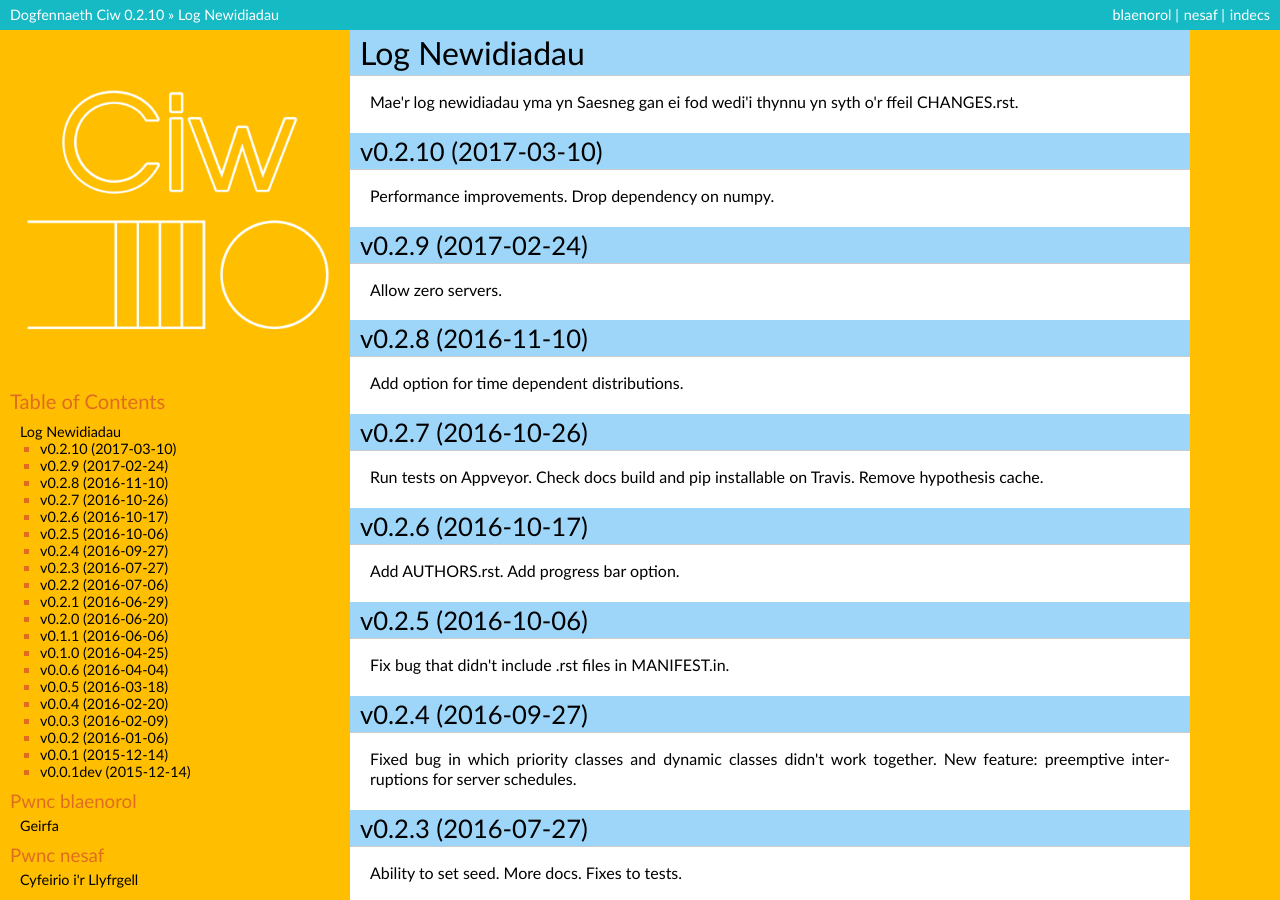
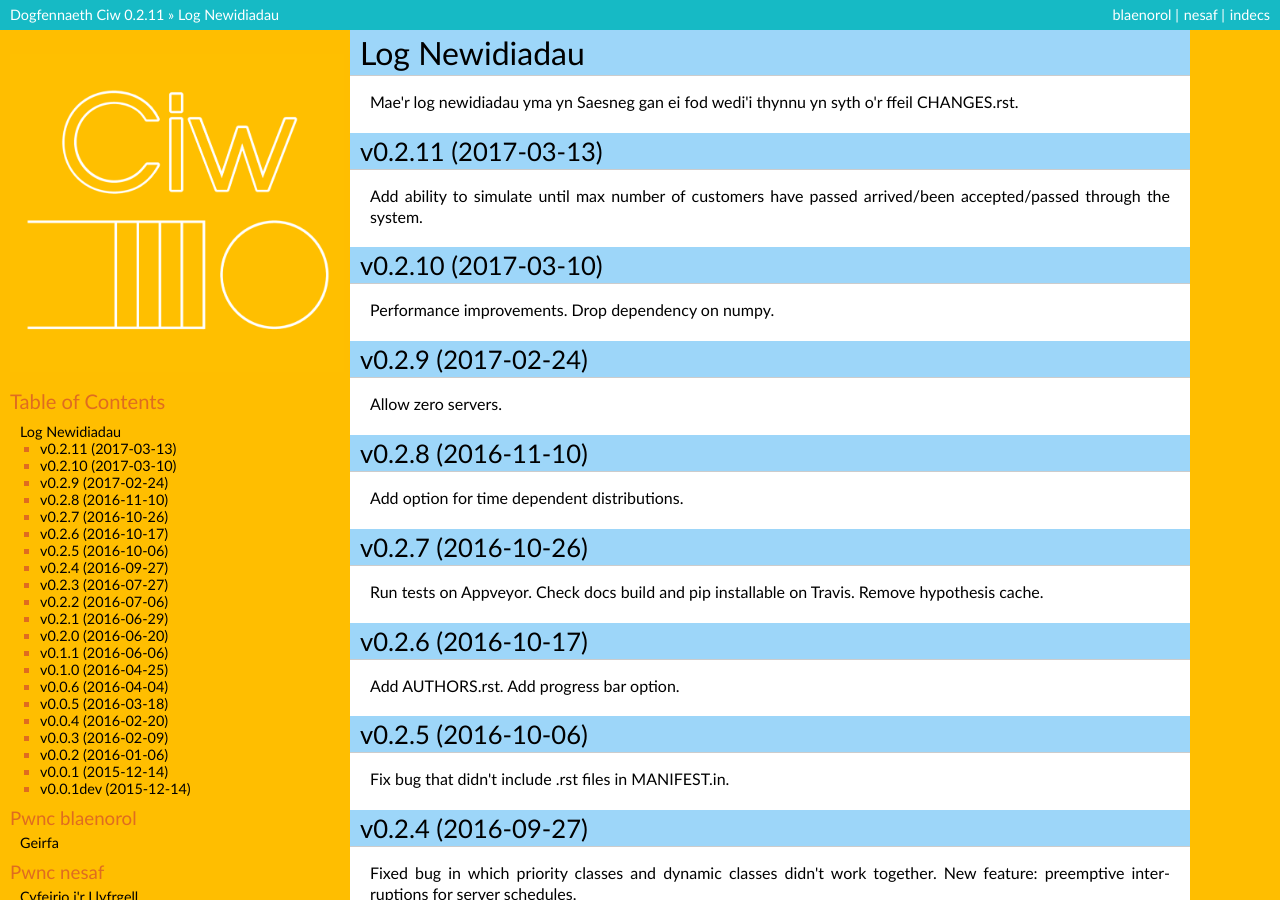
Before and after one commit to CiwPython/Ciw-cy, a Sphinx documentation site: the page built from docs/changelog.rst, in a window 1280 px wide and 900 px high. Built offline with Sphinx 7.4.7, drawn with Linux system fonts in a browser that asks for light colours; some of the changed text lies outside the part shown.

Commit message:
barod ar gyfer v0.2.11

```diff
--- a/docs/changelog.rst
+++ b/docs/changelog.rst
@@ -4,6 +4,10 @@ Log Newidiadau
 ==============
 
 Mae'r log newidiadau yma yn Saesneg gan ei fod wedi'i thynnu yn syth o'r ffeil CHANGES.rst.
+
+v0.2.11 (2017-03-13)
+--------------------
+Add ability to simulate until max number of customers have passed arrived/been accepted/passed through the system.
 
 v0.2.10 (2017-03-10)
 --------------------
--- a/docs/conf.py
+++ b/docs/conf.py
@@ -59,7 +59,7 @@ author = u'Geraint Palmer'
 # built documents.
 #
 # The short X.Y version.
-version = '0.2.10'
+version = '0.2.11'
 # The full version, including alpha/beta/rc tags.
 release = version
 
```
